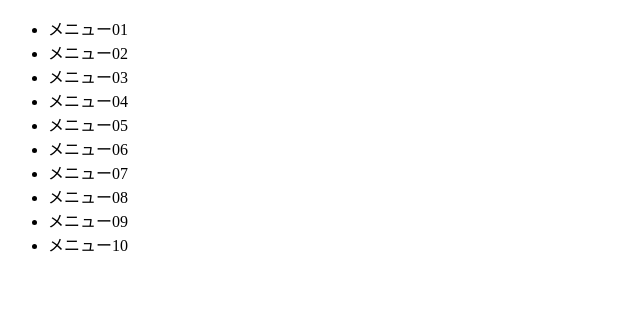
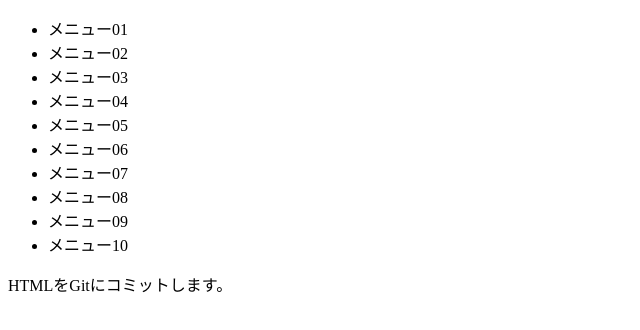
Before and after one commit to dmurakami/takosan, a plain HTML site: page index.html in a window 1280 px wide. Shown: the whole page, without its empty margins (0-640 px from the left). Drawn offline with Linux system fonts and the light colour scheme.

Commit message:
[add] ulの下にpタグを追加しました。

```diff
--- a/index.html
+++ b/index.html
@@ -21,6 +21,7 @@
             <li class="menu_item">メニュー09</li>
             <li class="menu_item">メニュー10</li>
         </ul>
+        <p>HTMLをGitにコミットします。</p>
     </div>
 </body>
 </html>
```
